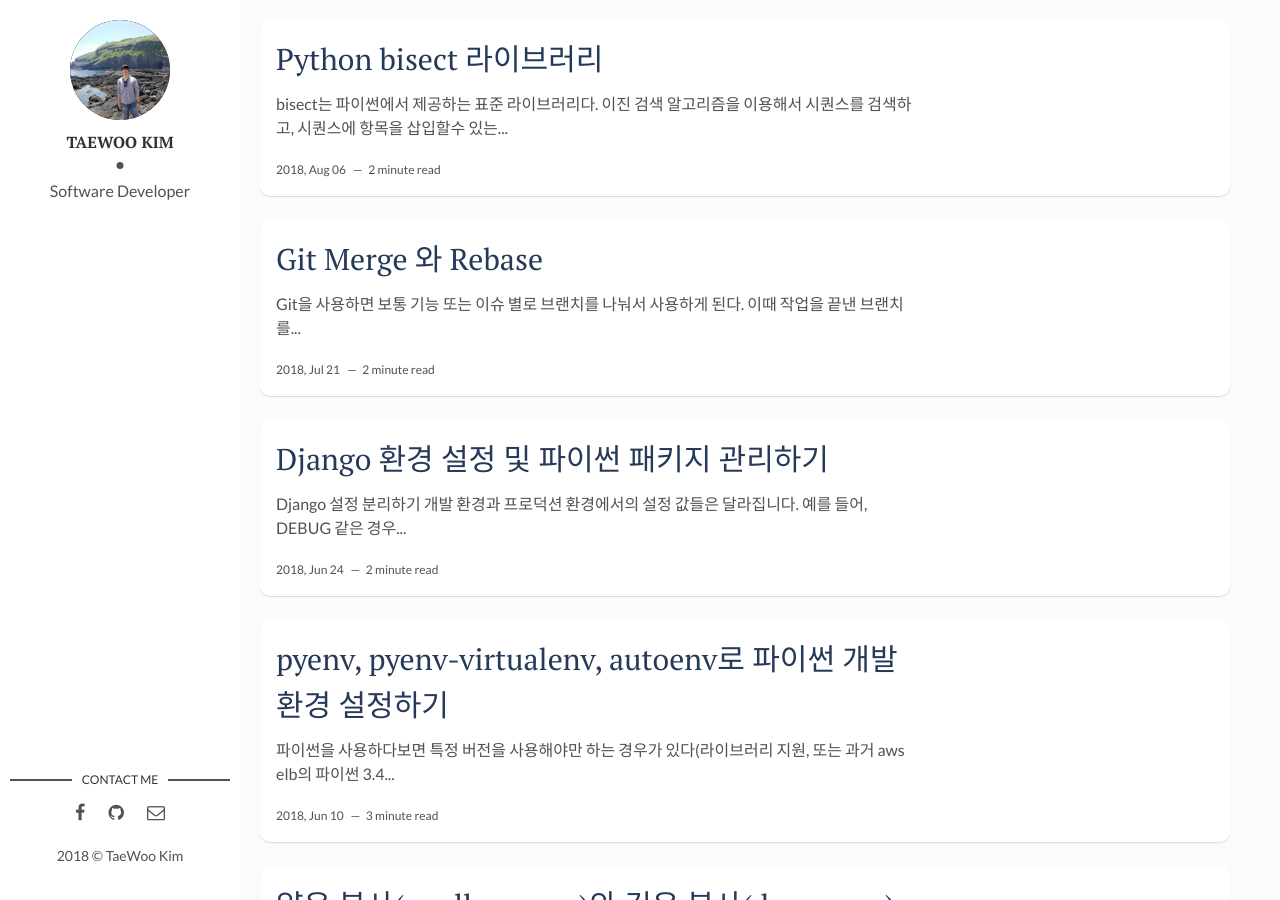
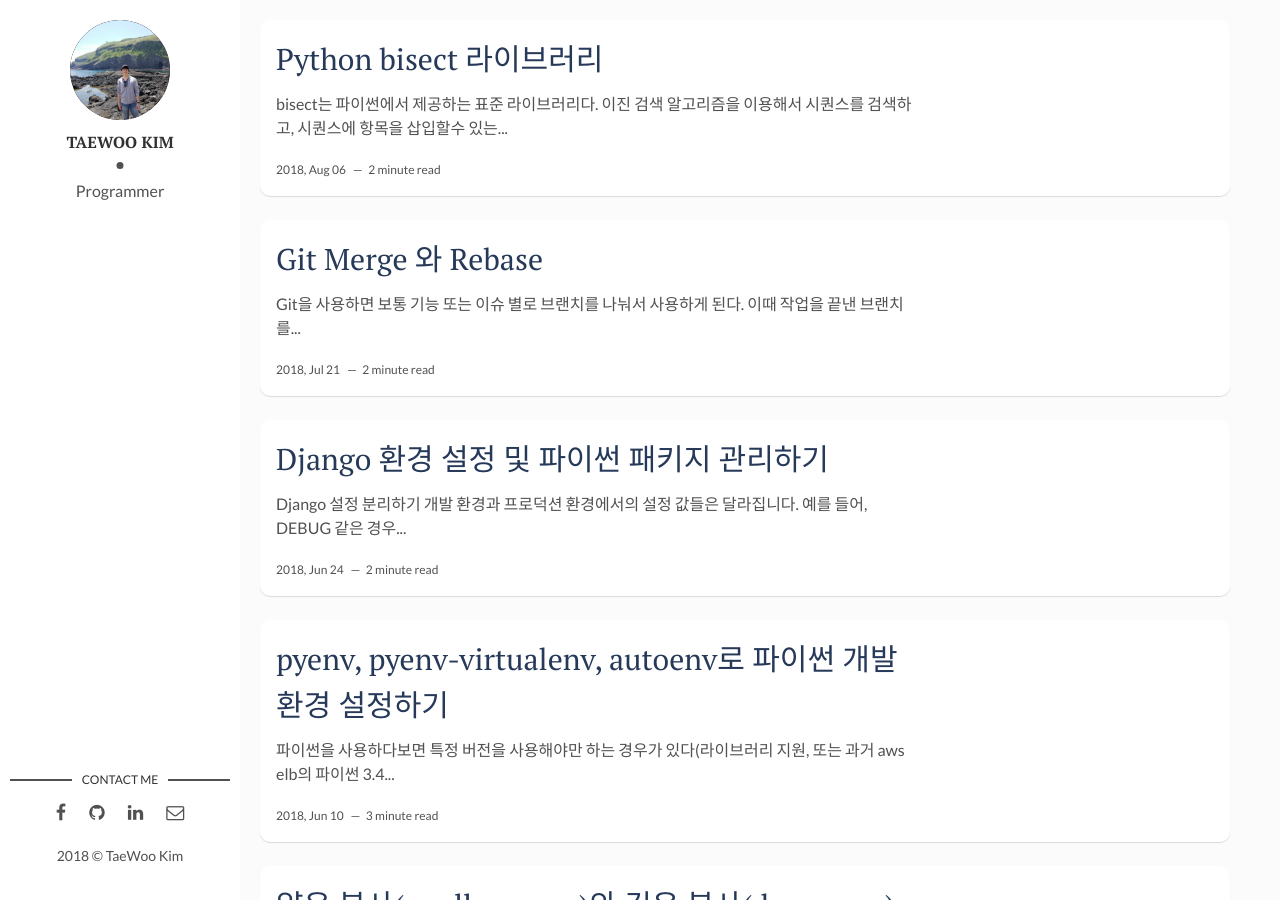
Before and after one commit to lioliolio/lioliolio.github.io, a Jekyll site: the page built from index.html, in a window 1280 px wide and 900 px high. Built offline with Jekyll 4.4.1, drawn with Linux system fonts in a browser that asks for light colours; the list of posts is cut into pages by our own code.

Commit message:
Update profile

```diff
--- a/_config.yml
+++ b/_config.yml
@@ -8,11 +8,11 @@ site-twitter: #if your site has a twitter account, enter it here
 # Author Settings
 author: TaeWoo Kim # add your name
 author-img: my-pic.jpg # add your photo
-about-author: Software Developer # add description
+about-author: Programmer # add description
 twitter: # add your Twitter handle
 facebook: taewoo.kim.9400 # add your Facebook handle
 github: lioliolio # add your Github handle
-linkedin: # add your Linkedin handle
+linkedin: taewoo-kim-b61538133 # add your Linkedin handle
 email: kpc00100@gmail.com # add your Email address
 
 # Disqus
```
